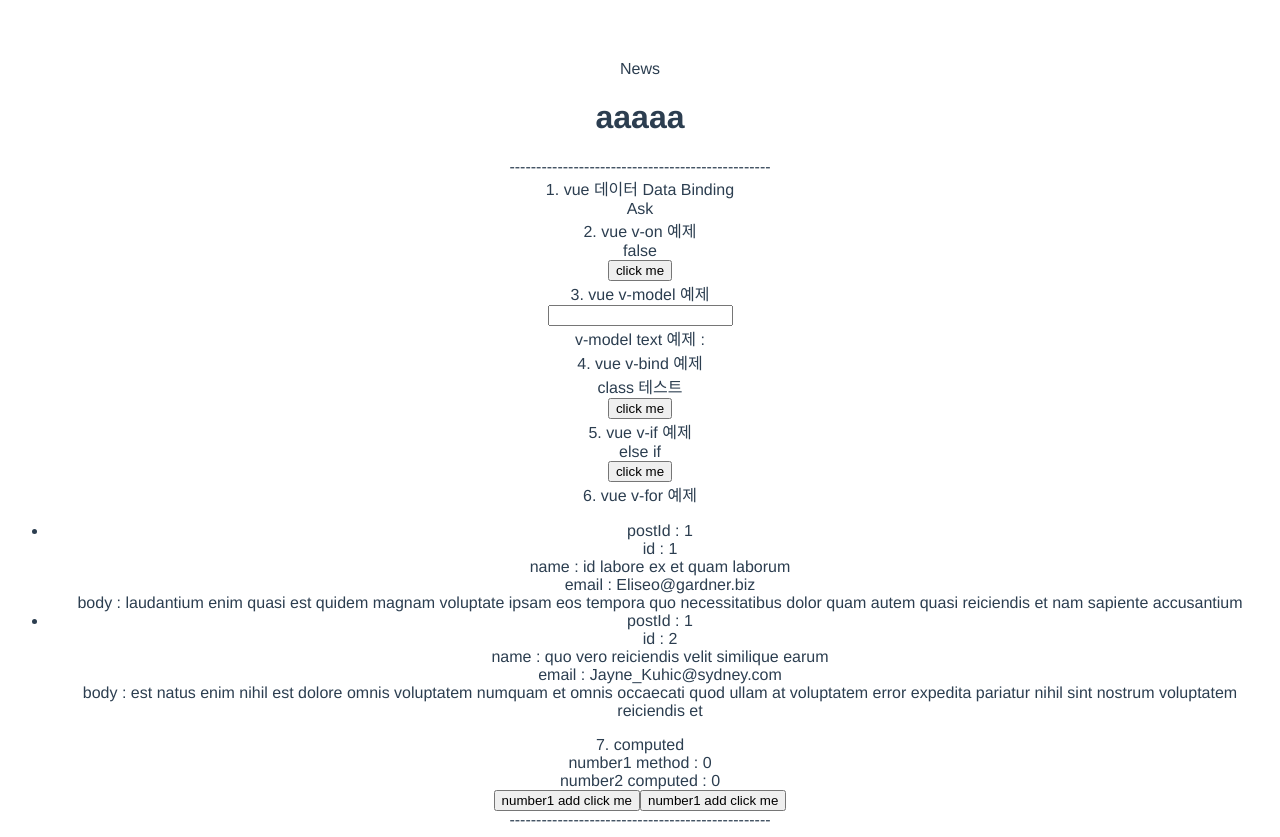
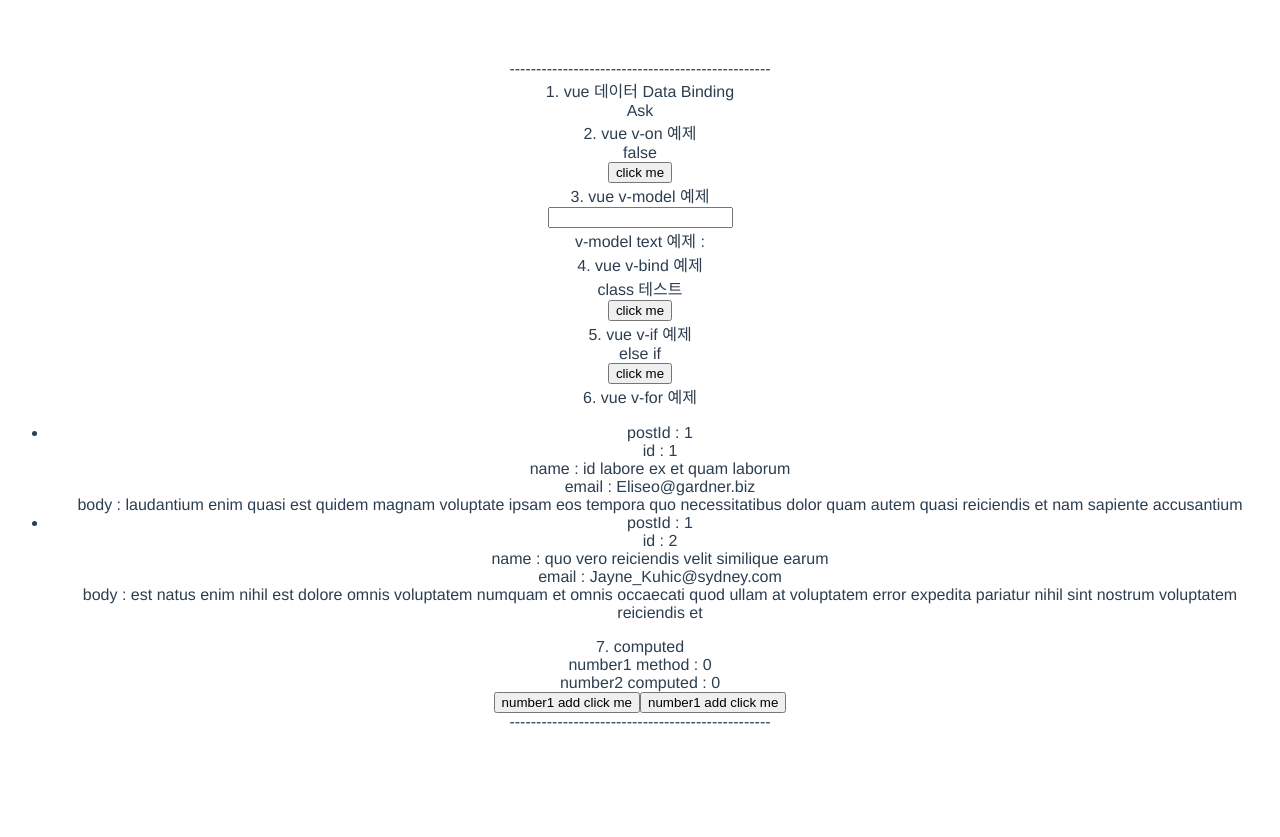
Before and after one commit to cowaymcnc4003/vue2Start, a Vue app in the folder my-project/: page /#/news in a window 1280 px wide. After the commit the page ends 800 px from the top, so only its background shows below. Built offline with nearby package versions, Linux system fonts and the light colour scheme.

Commit message:
props emit

```diff
--- a/my-project/src/App.vue
+++ b/my-project/src/App.vue
@@ -1,7 +1,6 @@
 <template>
   <div id="app">
-    <router-view></router-view>
-    <app-header :propdata=titleName></app-header>
+    <app-header propsData:propsData @emitEvent='emitMethods'></app-header>
     <text-view></text-view>
   </div>
 </template>
@@ -11,6 +10,16 @@ import AppHeader from './components/AppHeader.vue'
 import TextView from './view/TextView.vue'
 
 export default {
+  data() {
+    return {
+      propsData : "appHeader",
+    }
+  },
+  methods: {
+    emitMethods(text) {
+      console.log(text);
+    }
+  },
   name: 'App',
   data() {
     return {
--- a/my-project/src/components/AppHeader.vue
+++ b/my-project/src/components/AppHeader.vue
@@ -1,13 +1,18 @@
 <template>
-    <div>
-        <h1>{{ propdata }}</h1>
-    </div>
+    <div>{{ propsData }}</div>
 </template>
 
 <script>
 export default {
-    props: ['propdata'],
-
+    data() {
+        return {
+            emitData: "Header에서온 값"
+        }
+    },
+    props: ['propsData'],
+    created() {
+        this.$emit('emitEvent', this.emitData);
+    },
 }
 </script>
 
```
